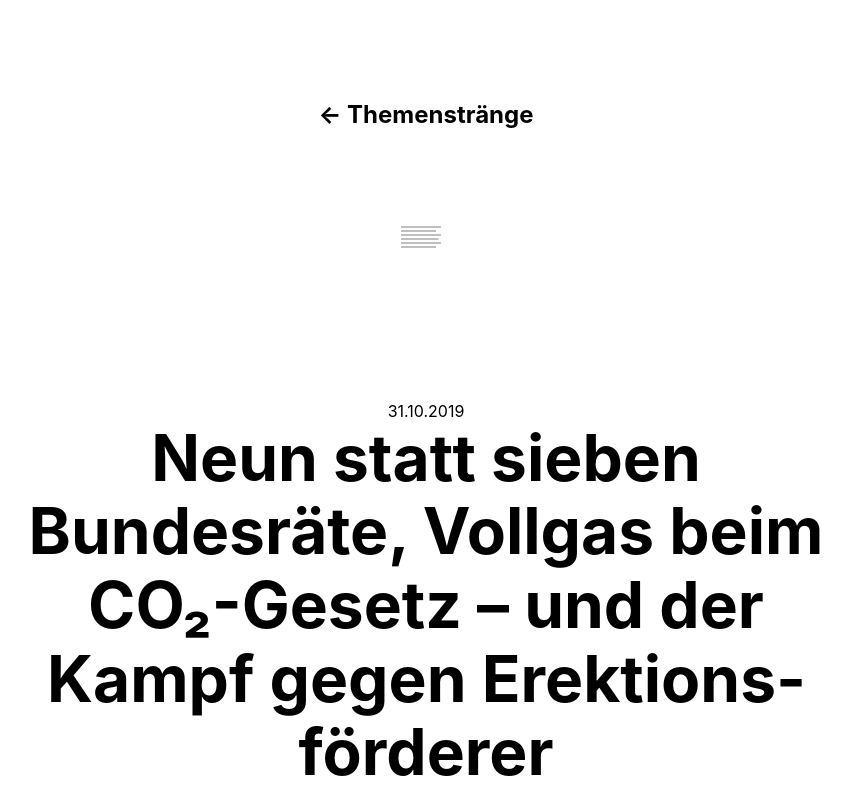
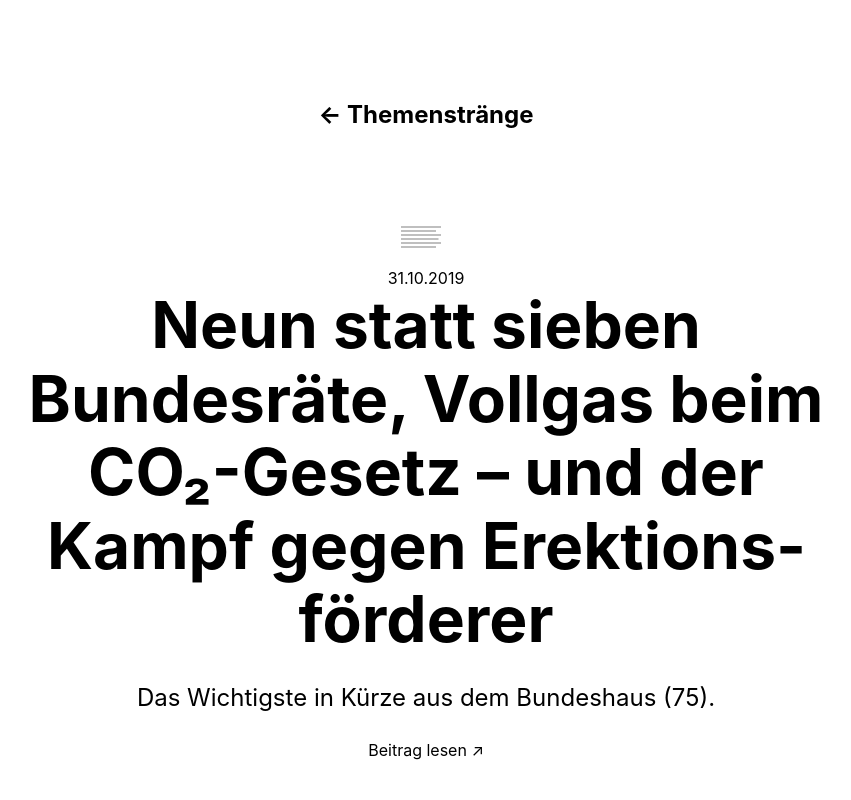
Before and after one commit to tpreusse/rejoha21, a Next.js app: page / in a window 1280 px wide. Shown: the top 800 px of the page, without its empty margins (214-1065 px from the left). Built offline with nearby package versions, Linux system fonts and the light colour scheme.

Commit message:
fix: dynamic svg height

```diff
--- a/components/ArticleIcon/ArticleIcon.js
+++ b/components/ArticleIcon/ArticleIcon.js
@@ -9,7 +9,7 @@ const linkRowLength = 5;
 const linkSize = 15;
 const linkXSpace = 15;
 const linkYSpace = 15;
-const linesY =4 * linkYSpace;
+const linesY = 4 * linkYSpace;
 
 const chunkArray = (arr, chunkArraySize) => {
   if (chunkArraySize <= 0) throw "Invalid chunkArray size";
@@ -20,8 +20,13 @@ const chunkArray = (arr, chunkArraySize) => {
 
 export const ArticleIcon = ({ textlength, linksin, linksout, linktype, inverted }) => {
   const linecount = linescale(textlength);
+  const svgheight =
+  linesY+
+   ( Math.ceil(linksout / linkRowLength)+1) * linkYSpace +
+    linecount * linespace;
+
   return (
-    <svg viewBox="0 0 100 400" className="ArticleIcon">
+    <svg viewBox={`0 0 100 ${svgheight}`} className="ArticleIcon">
       {linksin && (
         <g transform={`translate(0,${5})`} className={styles.linksin + " " + (inverted && styles.inverted)}>
           <Links type={linktype} count={linksin} />
@@ -39,7 +44,9 @@ export const ArticleIcon = ({ textlength, linksin, linksout, linktype, inverted
         ))}
       </g>
       {linksin && (
-        <g transform={`translate(0,${linesY + linecount * linespace + linkYSpace * 0.5})`} className={styles.linksout + " " + (inverted && styles.inverted)}>
+        <g
+          transform={`translate(0,${linesY + linecount * linespace + linkYSpace * 0.5})`}
+          className={styles.linksout + " " + (inverted && styles.inverted)}>
           <Links type={linktype} count={linksout} />
         </g>
       )}
```
